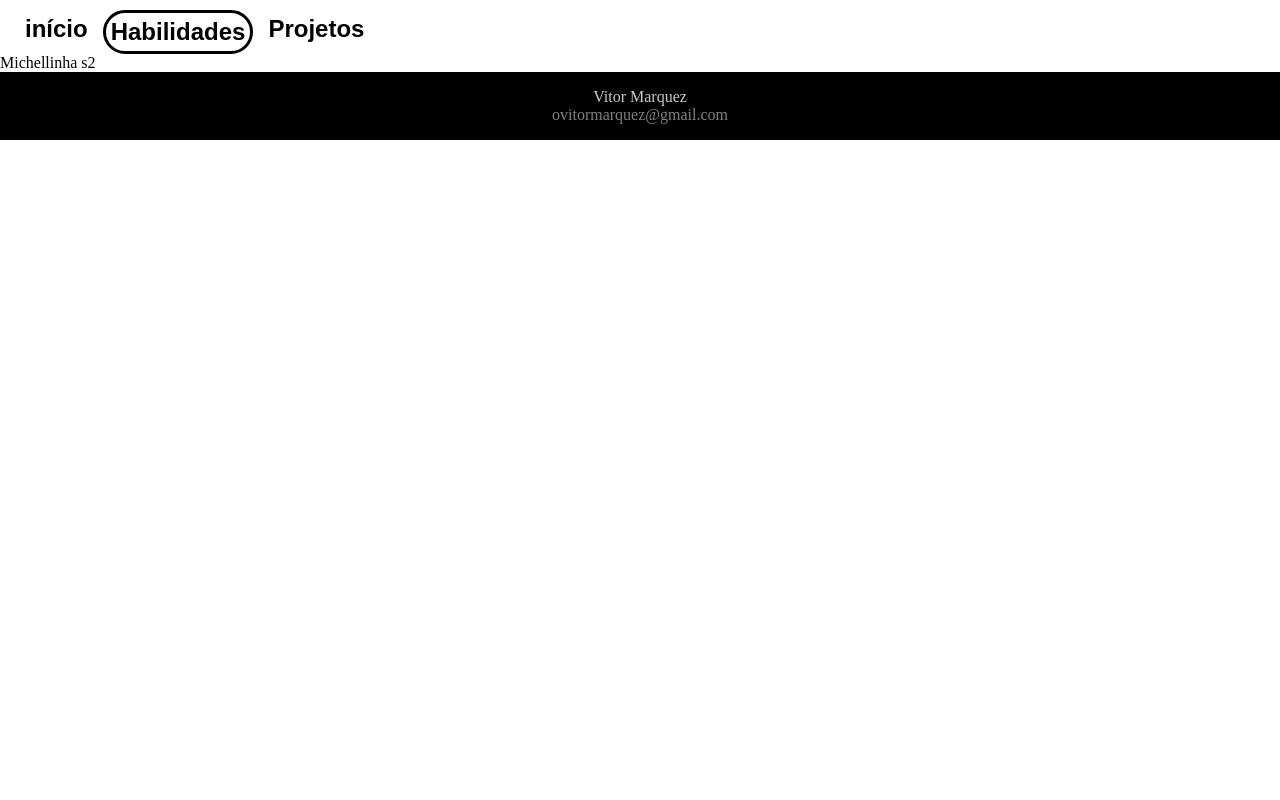
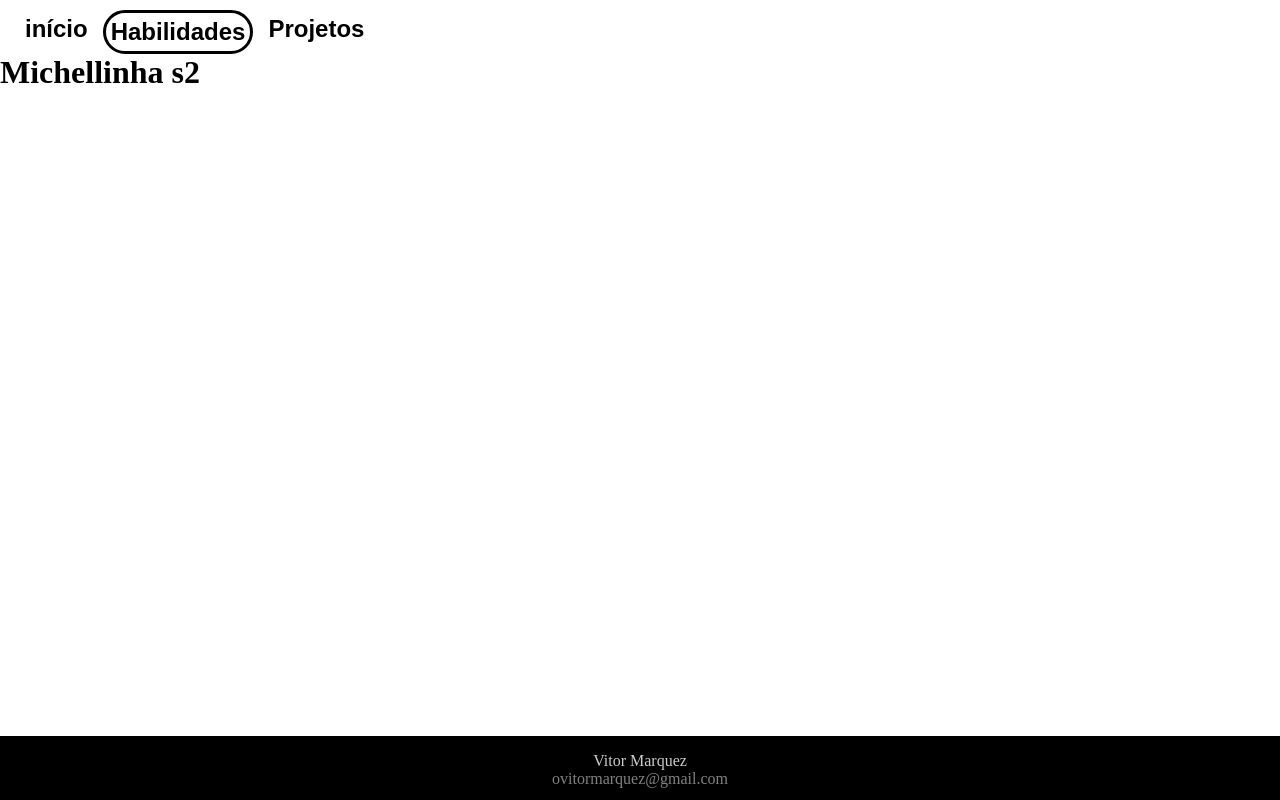
Before and after one commit to VitorMarquezz/portefolio, a React (Create React App) app: page /habilidades in a window 1280 px wide. Built offline with nearby package versions, Linux system fonts and the light colour scheme.

Commit message:
Ajsute forçado no footer

```diff
--- a/src/App.js
+++ b/src/App.js
@@ -3,7 +3,7 @@ import Header from "./components/header";
 import Inicio from "./paginas/Inicio";
 import Habilidades from "./paginas/habilidades";
 import Projetos from "./paginas/projetos";
-import Footer from "./components/footer";
+
 
 function App() {
   return (
@@ -16,7 +16,6 @@ function App() {
           <Route path="projetos" element={<Projetos />} />
           <Route path="*" element="Pagina não encontrada" />
         </Routes>
-        <Footer/>
       </BrowserRouter>
     </div>
   );
--- a/src/components/footer/footer.module.css
+++ b/src/components/footer/footer.module.css
@@ -1,12 +1,13 @@
 .container {
+    padding: 1rem 0;
+    width: 100%;
     background-color: black;
     color: white;
-    padding: 1rem 0;
-    display: flex;
-    justify-content: center;
-    align-items: center;
-    flex-direction: column;
+    display: block;
     width: 100%;
+    position: absolute;
+    bottom: 0;
+    height: 2em;
 
 
 }
@@ -25,16 +26,3 @@
     color: white;
     opacity: 0.5;
 }
-
-@media only screen and (min-width: 1310px) {
-
-.container{
-    background-color: black;
-    color: white;
-    display: block;
-    width: 100%;
-    position: absolute;
-    bottom: 0;
-    height: 2em;
-}
-}
--- a/src/paginas/Inicio/index.js
+++ b/src/paginas/Inicio/index.js
@@ -3,6 +3,7 @@ import github from "../../img/icons8-github.svg";
 import linkedin from "../../img/icons8-linkedin.svg";
 import imagem1 from "../../img/Frame20.png";
 import { Link } from "react-router-dom";
+import Footer from "../../components/footer";
 
 
 export default function Inicio() {
@@ -45,6 +46,7 @@ export default function Inicio() {
           </div>
         </div>
       </div>
+      <Footer />
     </main>
   );
 }
--- a/src/paginas/habilidades/index.js
+++ b/src/paginas/habilidades/index.js
@@ -1,5 +1,14 @@
+import Footer from "../../components/footer";
 import styles from "./Habilidades.module.css"
 
 export default function Habilidades() {
-    return 'Michellinha s2'
+    return (
+      <main>
+        <div>
+          <h1>Michellinha s2
+          </h1>
+        </div>
+        <Footer />
+      </main>
+    );
 }
--- a/src/paginas/projetos/index.js
+++ b/src/paginas/projetos/index.js
@@ -1,5 +1,6 @@
 import { Link } from "react-router-dom";
 import styles from "./Projetos.module.css";
+import Footer from "../../components/footer";
 
 export default function Projetos() {
   return (
@@ -15,6 +16,7 @@ export default function Projetos() {
 
         <p className={styles.projetoLegenda}>Calculadora React/js</p>
       </div>
+      <Footer />
     </div>
   );
 }
```
